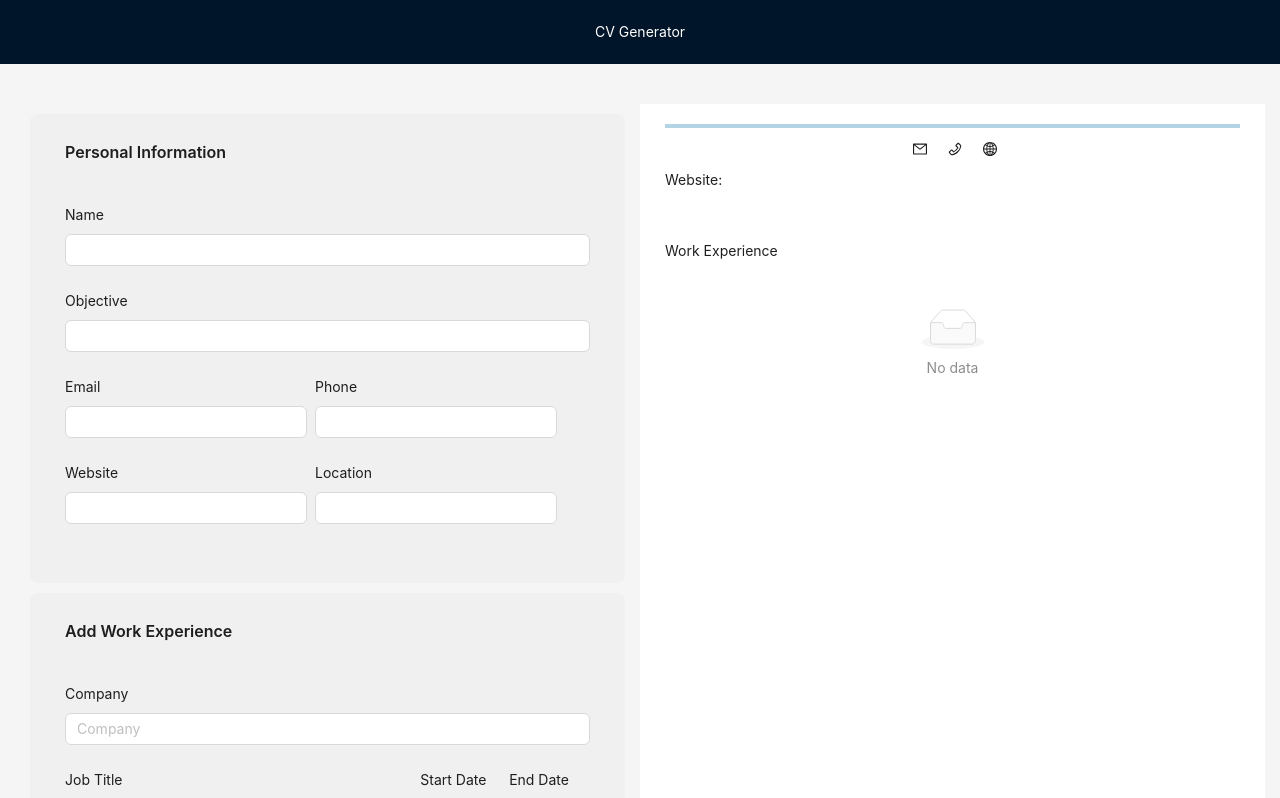
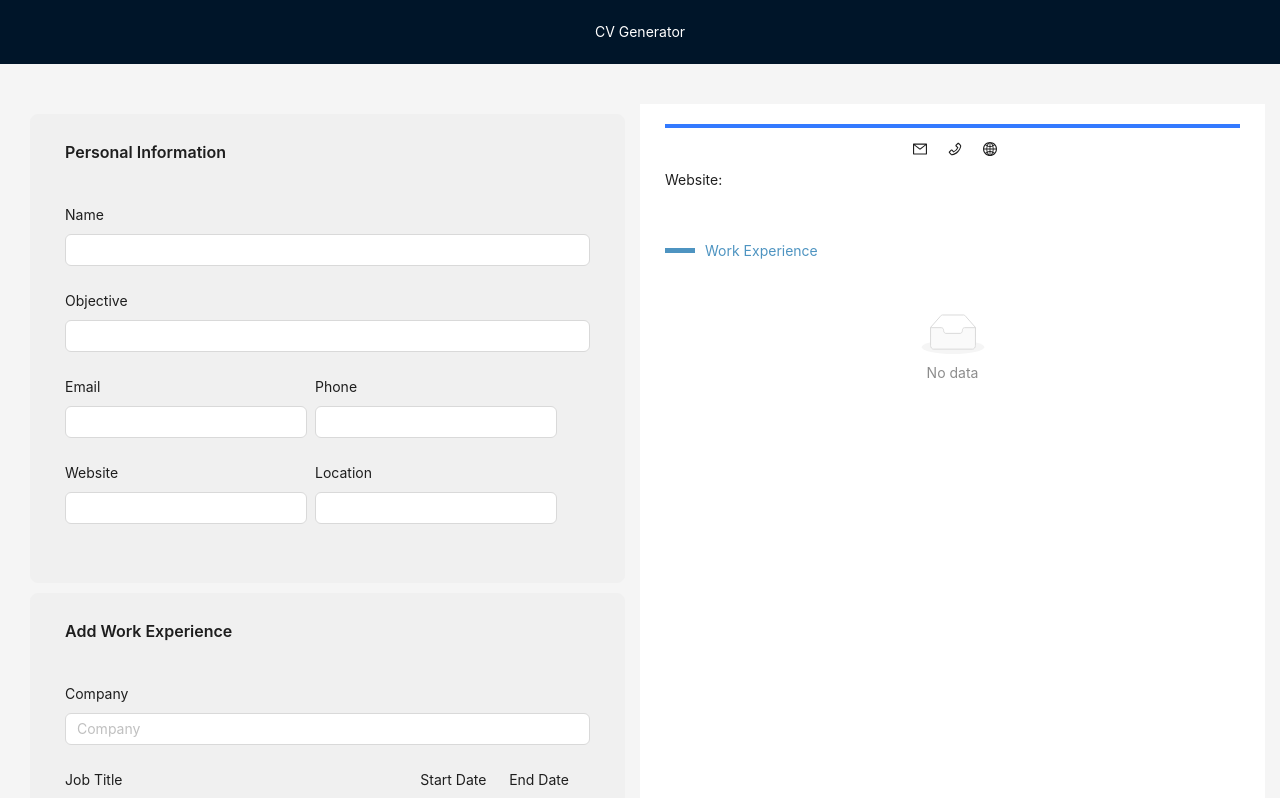
Before and after one commit to algisbernatovics/cv-generator, a Next.js app: page / in a window 1280 px wide. Shown: the top 798 px of the page. Built offline with nearby package versions, Linux system fonts and the light colour scheme.

Commit message:
Minor View Changes.

```diff
--- a/src/components/PersonalInfoOutput.tsx
+++ b/src/components/PersonalInfoOutput.tsx
@@ -20,7 +20,7 @@ const CVPersonalInf: React.FC<{
   };
 
   const blueLineStyle: React.CSSProperties = {
-    borderBottom: "4px solid #b2d4e3", // Use a lighter blue color for the line at the top
+    borderBottom: "4px solid #337AFF", // Use a lighter blue color for the line at the top
     marginBottom: "10px",
   };
 
--- a/src/components/WorkExperienceOutput.tsx
+++ b/src/components/WorkExperienceOutput.tsx
@@ -11,7 +11,7 @@ interface Experience {
 
 interface WorkExperienceOutputCardProps {
   experiences: Experience[];
-  onEditExperience: (experience: Experience,index:number) => void;
+  onEditExperience: (experience: Experience, index: number) => void;
   onDeleteExperience: (index: number) => void;
 }
 
@@ -41,7 +41,41 @@ const WorkExperienceOutput: React.FC<WorkExperienceOutputCardProps> = ({
   const dateStyle: React.CSSProperties = {
     fontSize: "14px",
     color: "#666",
+    marginLeft: "auto", // To push it to the right
   };
+
+  const listItemStyle: React.CSSProperties = {
+    display: "flex",
+    flexDirection: "column", // Align elements vertically within the item
+    marginBottom: "10px",
+    borderBottom: "1px solid #f0f0f0", // Add a border at the bottom of each item
+    paddingBottom: "10px", // Add some padding at the bottom
+  };
+
+  const buttonContainerStyle: React.CSSProperties = {
+    display: "flex",
+    alignItems: "flex-start", // Align buttons to the left
+    marginTop: "10px", // Add some spacing between the description and buttons
+  };
+
+  const buttonStyle: React.CSSProperties = {
+    marginRight: "10px", // Add some spacing between the buttons
+  };
+
+  const headerStyle: React.CSSProperties = {
+    color: "#4e94c1", // Blue color
+    display: "flex",
+    alignItems: "center",
+    paddingBottom: "5px", // Add some spacing below the header
+  };
+
+const blueLine: React.CSSProperties = {
+  width: "30px", // Adjust the width as per your preference
+  height: "5px",
+  background: "#4e94c1",
+  marginRight: "10px", // Add some spacing between the line and title
+};
+
 
   const [hoveredIndex, setHoveredIndex] = useState<number | null>(null);
 
@@ -55,33 +89,42 @@ const WorkExperienceOutput: React.FC<WorkExperienceOutputCardProps> = ({
 
   return (
     <div style={cardStyle}>
-      <h2>Work Experience</h2>
+      <h2 style={headerStyle}>
+        <span style={blueLine} />
+        Work Experience
+      </h2>
       <List
         itemLayout="vertical"
         dataSource={experiences}
         renderItem={(item, index) => (
           <List.Item
             onMouseEnter={() => handleMouseEnter(index)}
-            onMouseLeave={handleMouseLeave}>
-            <List.Item.Meta
-              title={<p style={jobTitleStyle}>{item.jobTitle}</p>}
-              description={
-                <div>
-                  <p style={companyStyle}>{item.company}</p>
-                  <p style={dateStyle}>
-                    {item.startDate} - {item.endDate}
-                  </p>
-                  <p>{item.description}</p>
-                </div>
-              }
-            />
+            onMouseLeave={handleMouseLeave}
+            style={listItemStyle} // Apply flexbox styling to the item
+          >
+            <div style={{ display: "flex", alignItems: "center" }}>
+              <div style={{ flex: 1 }}>
+                <p style={companyStyle}>{item.company}</p>
+                <p style={jobTitleStyle}>{item.jobTitle}</p>
+              </div>
+              <p style={dateStyle}>
+                {item.startDate} - {item.endDate}
+              </p>
+            </div>
+            <p>{item.description}</p>
             {hoveredIndex === index && (
-              <>
-                <Button onClick={() => onEditExperience(item,index)}>Edit</Button>
-                <Button onClick={() => onDeleteExperience(index)}>
+              <div style={buttonContainerStyle}>
+                <Button
+                  style={buttonStyle}
+                  onClick={() => onEditExperience(item, index)}>
+                  Edit
+                </Button>
+                <Button
+                  style={buttonStyle}
+                  onClick={() => onDeleteExperience(index)}>
                   Delete
                 </Button>
-              </>
+              </div>
             )}
           </List.Item>
         )}
```
